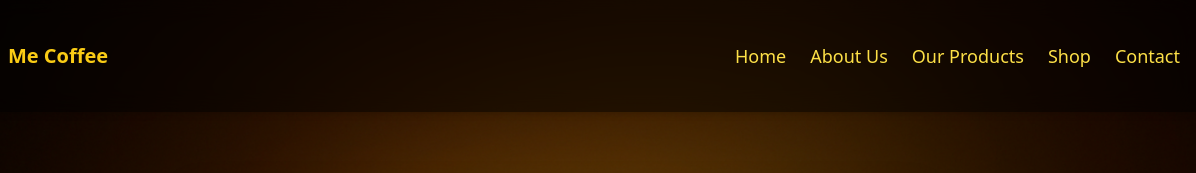
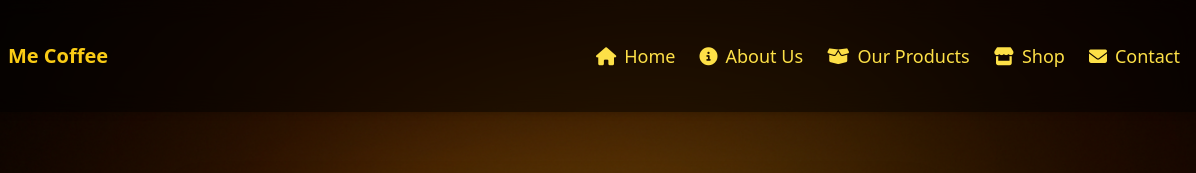
Before and after one commit to mecoffee-official/mecoffee-official.github.io, a plain HTML site: page index.html in a window 1280 px wide. Shown: the top 173 px of the page, 84-1280 px from the left. Drawn offline with nearby package versions, Linux system fonts and the light colour scheme.

Commit message:
updted: nav icons

```diff
--- a/index.html
+++ b/index.html
@@ -64,11 +64,21 @@
 
       <!-- Desktop nav -->
       <nav class="hidden md:flex space-x-6 text-yellow-300 text-lg font-medium">
-        <a href="#home" class="nav-link hover:text-white">Home</a>
-        <a href="#about" class="nav-link hover:text-white">About Us</a>
-        <a href="#products" class="nav-link hover:text-white">Our Products</a>
-        <a href="#shop" class="nav-link hover:text-white">Shop</a>
-        <a href="#contact" class="nav-link hover:text-white">Contact</a>
+        <a href="#home" class="nav-link hover:text-white">
+          <i class="fas fa-home mr-2"></i>Home
+        </a>
+        <a href="#about" class="nav-link hover:text-white">
+          <i class="fas fa-info-circle mr-2"></i>About Us
+        </a>
+        <a href="#products" class="nav-link hover:text-white">
+          <i class="fas fa-box-open mr-2"></i>Our Products
+        </a>
+        <a href="#shop" class="nav-link hover:text-white">
+          <i class="fas fa-store mr-2"></i>Shop
+        </a>
+        <a href="#contact" class="nav-link hover:text-white">
+          <i class="fas fa-envelope mr-2"></i>Contact
+        </a>
       </nav>
 
         <!-- Mobile menu toggle -->
@@ -108,7 +118,7 @@
     <!-- About -->
     <section id="about" class="fade-section hidden min-h-screen flex items-center justify-center px-4 py-20">
         <div class="glass p-8 max-w-4xl w-full">
-            <h3 class="text-6xl font-semibold text-yellow-300 mb-8 text-center">About Us</h3>
+            <h3 class="text-6xl font-semibold text-yellow-300 mb-8 text-center"><i class="fas fa-info-circle mr-2"></i>About Us</h3>
 
             <p class="text-3xl text-center">
             We bring the soul of the mountains into every brew. Discover handcrafted excellence with every sip at Me Coffee.
@@ -126,7 +136,7 @@
     <!-- Products -->
     <section id="products" class="fade-section hidden min-h-screen flex flex-col items-center justify-center px-4 py-20">
       <div class="glass p-8 w-full max-w-4xl">
-        <h3 class="text-6xl font-semibold text-yellow-300 mb-6 text-center">Our Products</h3>
+        <h3 class="text-6xl font-semibold text-yellow-300 mb-6 text-center"><i class="fas fa-box-open mr-2"></i>Our Products</h3>
         <div class="grid md:grid-cols-3 gap-6">
           <div class="glass p-4 text-center">
             <img src="assets/img/products/Espresso.png" alt="Espresso">
@@ -150,7 +160,7 @@
     <!-- Shop -->
     <section id="shop" class="fade-section hidden min-h-screen flex items-center justify-center px-4 py-20">
       <div class="glass p-8 max-w-3xl text-center">
-        <h3 class="text-6xl font-semibold text-yellow-300 mb-4">Shop</h3>
+        <h3 class="text-6xl font-semibold text-yellow-300 mb-4"><i class="fas fa-store mr-2"></i>Shop</h3>
         <p class="text-3xl">Order artisan blends and unique gear from our online store.</p>
         <a
             href="https://wa.me/6285244308424?text=Halo%20Me%20Coffee%21"
@@ -166,7 +176,7 @@
     <!-- Contact -->
     <section id="contact" class="fade-section hidden min-h-screen flex items-center justify-center px-4 py-20">
         <div class="glass p-8 max-w-3xl w-full text-center space-y-6">
-            <h3 class="text-6xl font-semibold text-yellow-300 mb-4">Contact Us</h3>
+            <h3 class="text-6xl font-semibold text-yellow-300 mb-4"><i class="fas fa-envelope mr-2"></i>Contact Us</h3>
 
             <!-- Google Maps Embed -->
             <div class="w-full h-72 rounded-lg overflow-hidden border-2 border-yellow-300">
@@ -175,7 +185,7 @@
 
             <!-- Social Media Links -->
             <div class="flex justify-center space-x-6 mt-6 text-yellow-200 text-3xl">
-                <a href="https://www.instagram.com/" target="_blank" aria-label="Instagram" class="hover:text-white">
+                <a href="https://www.instagram.com/mecoffee_official/" target="_blank" aria-label="Instagram" class="hover:text-white">
                     <i class="fab fa-instagram"></i>
                 </a>
                 <a href="https://www.facebook.com/" target="_blank" aria-label="Facebook" class="hover:text-white">
```
